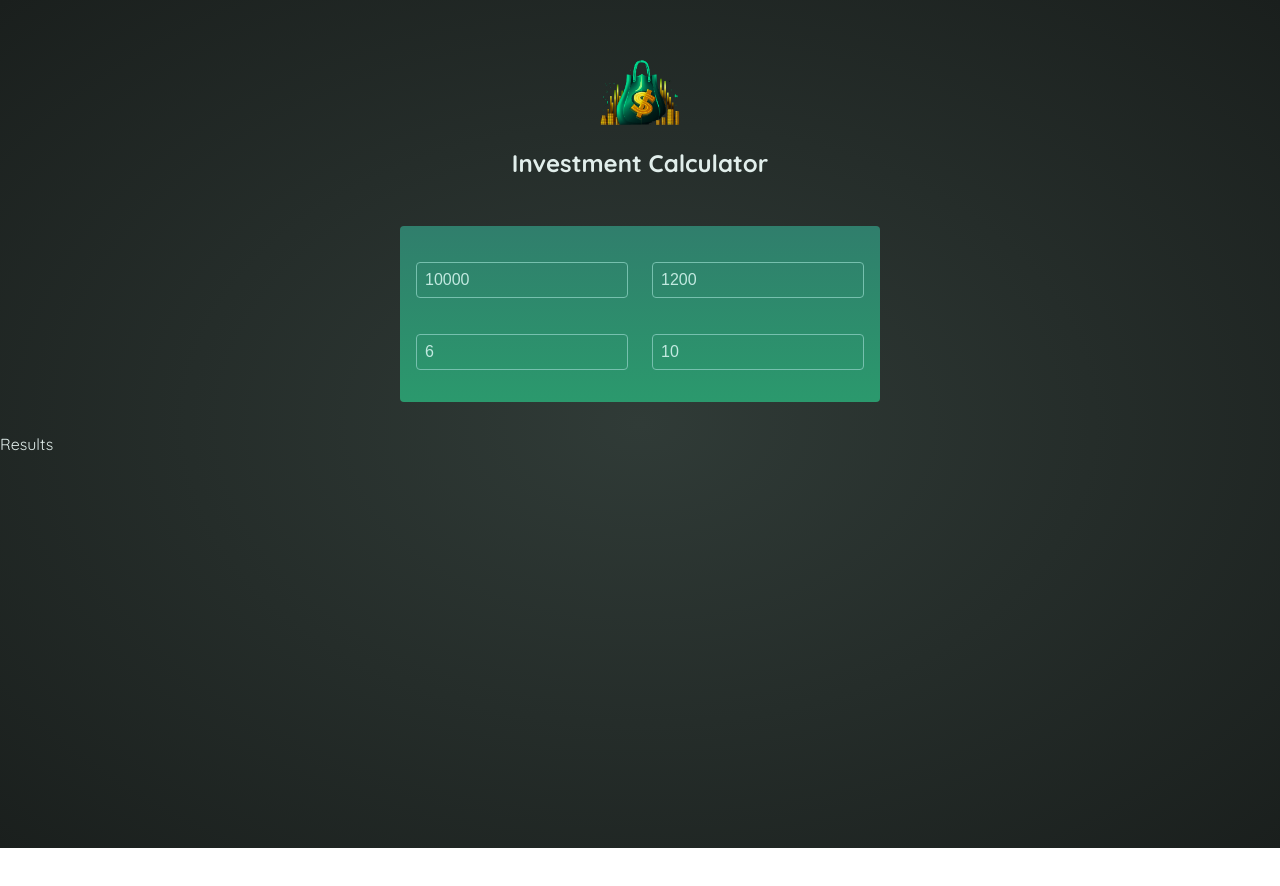
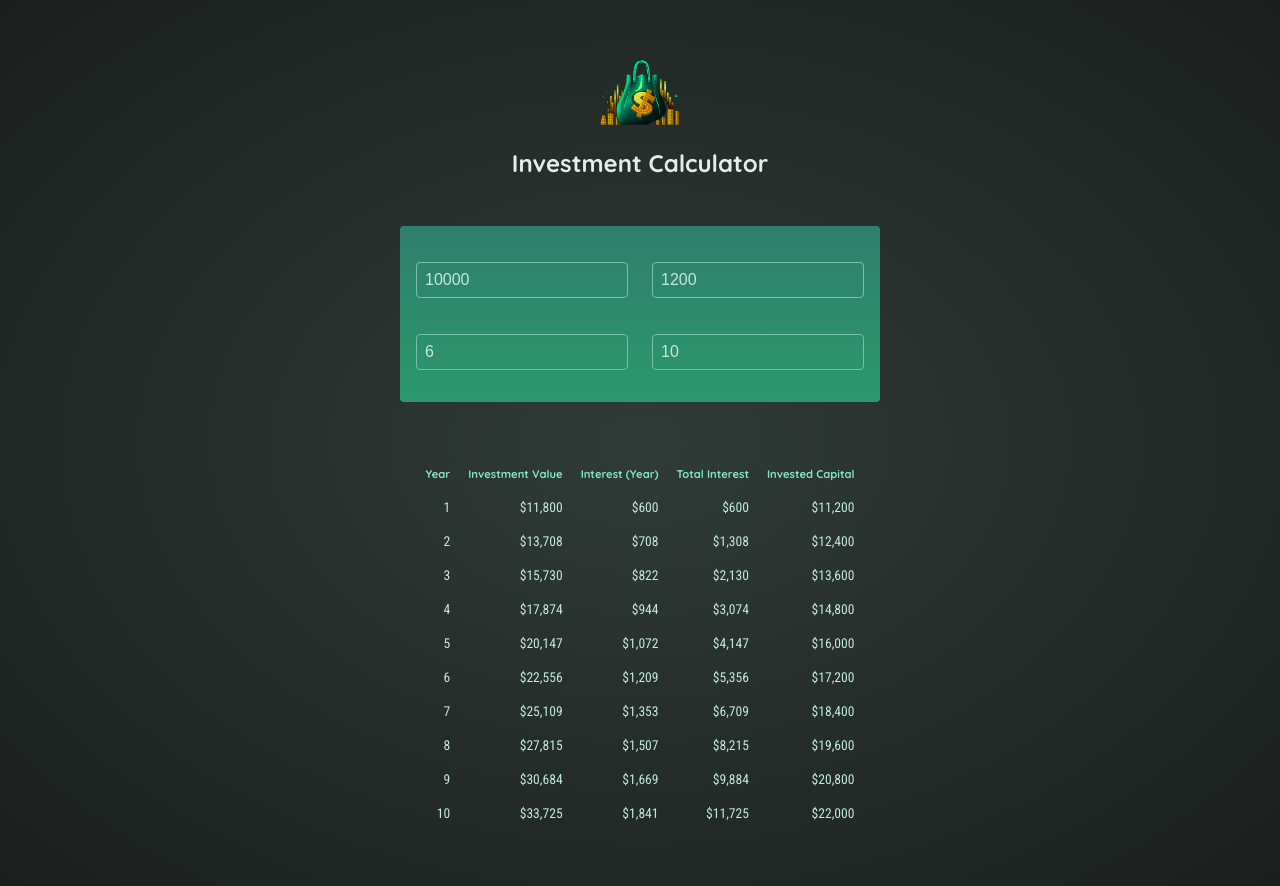
Before and after one commit to edcsu/react_essentials_practice, a React (Vite) app: page / in a window 1280 px wide. Before the commit the page ends 848 px from the top, so only its background shows below. Built offline with nearby package versions, Linux system fonts and the light colour scheme.

Commit message:
style: add table values

```diff
--- a/src/components/Results.jsx
+++ b/src/components/Results.jsx
@@ -1,10 +1,40 @@
 import React from 'react'
-import { calculateInvestmentResults } from "../util/investment";
+import { calculateInvestmentResults, formatter } from "../util/investment";
 function Results({userInput}) {
     const resultData = calculateInvestmentResults(userInput)
-    console.log(resultData)
+    const intialInvestment =
+        resultData[0].valueEndOfYear -
+        resultData[0].interest -
+        resultData[0].annualInvestment;
+
     return (
-    <div>Results</div>
+        <table id='result'>
+            <thead>
+                <tr>
+                    <th>Year</th>
+                    <th>Investment Value</th>
+                    <th>Interest (Year)</th>
+                    <th>Total Interest</th>
+                    <th>Invested Capital</th>
+                </tr>
+            </thead>
+            <tbody>
+                {resultData.map((yearData) => {
+                    const totalInterest = yearData.valueEndOfYear - yearData.annualInvestment * yearData.year - intialInvestment;
+                    const totalAmountInvested = yearData.valueEndOfYear - totalInterest;
+
+                    return (
+                        <tr key={yearData.year}>
+                            <td>{yearData.year}</td>
+                            <td>{formatter.format(yearData.valueEndOfYear)}</td>
+                            <td>{formatter.format(yearData.interest)}</td>
+                            <td>{formatter.format(totalInterest)}</td>
+                            <td>{formatter.format(totalAmountInvested)}</td>
+                        </tr>
+                    )
+                })}
+            </tbody>
+        </table>
     )
 }
 
```
